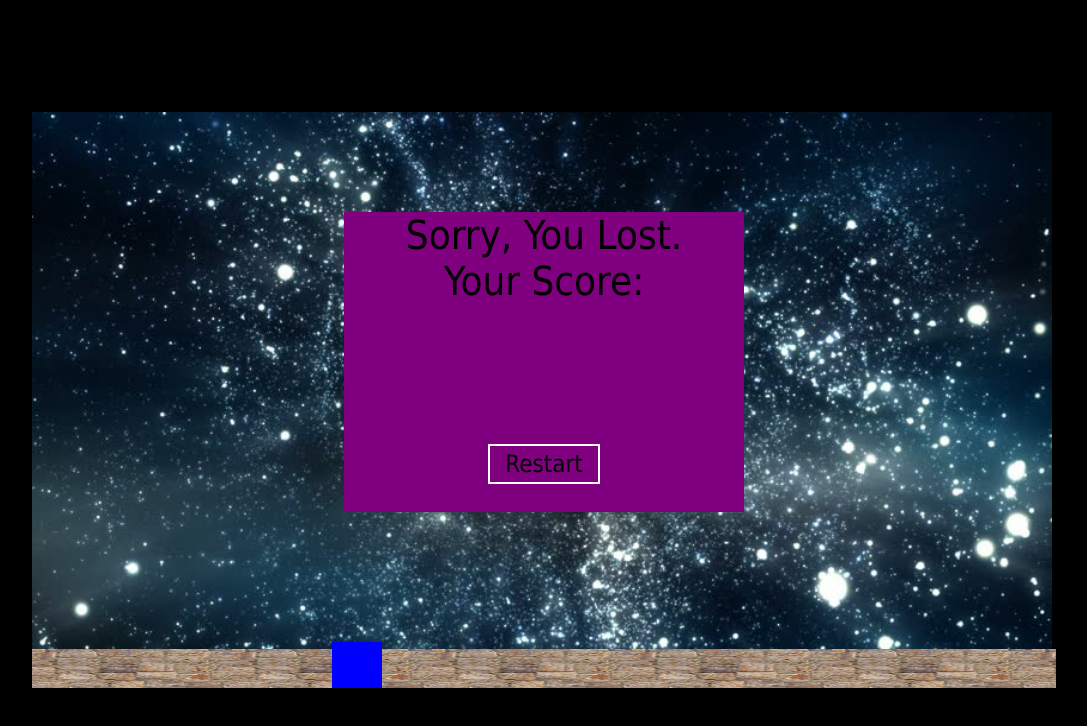
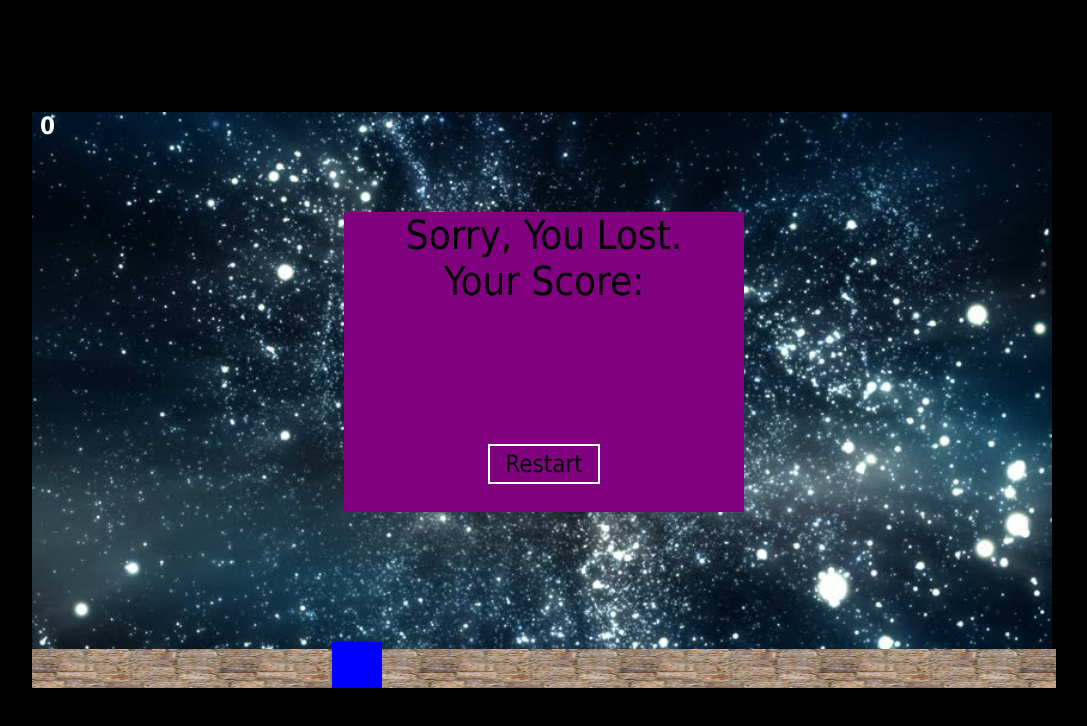
Before and after one commit to berglindoma13/FlappyGame, a website: page app/index.html in a window 1280 px wide. Shown: the whole page, without its empty margins (96-1183 px from the left). Drawn offline with nearby package versions, Linux system fonts and the light colour scheme; files that its build step writes are made by us from their sources.

Commit message:
added current score div

```diff
--- a/app/index.html
+++ b/app/index.html
@@ -25,8 +25,11 @@
 
         <div class="GameCanvas">
             <div class="Background"></div>
-            <div class="DownMovement"></div>
+            <div class="DownMovement" id="DownMovement"></div>
+
             <div class="Player"></div>
+            <div id="CurrentScore">0</div>
+
             <div class="Pipe1"></div>
             <div class="Pipe2"></div>
 
--- a/app/scripts/game.js
+++ b/app/scripts/game.js
@@ -11,7 +11,7 @@ window.Game = (function() {
 		this.el = el;
 		this.player = new window.Player(this.el.find('.Player'), this);
         this.world = new window.World(this.el.find('#DownMovement'), this);
-		this.isPlaying = false;
+		this.isPlaying = true;
 
 		// Cache a bound onFrame since we need it each frame.
 		this.onFrame = this.onFrame.bind(this);
--- a/app/scripts/world.js
+++ b/app/scripts/world.js
@@ -21,7 +21,7 @@
 
      World.prototype.onFrame = function(delta){
 
-         this.down.pos.x += (delta * SPEED);
+         this.down.pos.x -= (delta * SPEED);
          this.down.css('transform', 'translateZ(0) translate(' + this.down.pos.x + 'em, ' + this.down.pos.y + 'em)');
      };
 
--- a/app/styles/main.css
+++ b/app/styles/main.css
@@ -51,6 +51,15 @@ font-family: Tahoma, sans-serif;
 font-size: 2.4em;
 color: black;
 }
+
+#CurrentScore {
+    font-size: 24px;
+    font-family: Tahoma, sans-serif;
+    font-weight: bold;
+    color: white;
+    margin-left: 8px;
+}
+
 .LoosingMessage{
     font-family: Tahoma, sans-serif;
     font-size: 4em;
```
Also changed, not shown: app/scripts/player.js (+1 -6 lines), app/images/stolenREMOVE.png (added).
